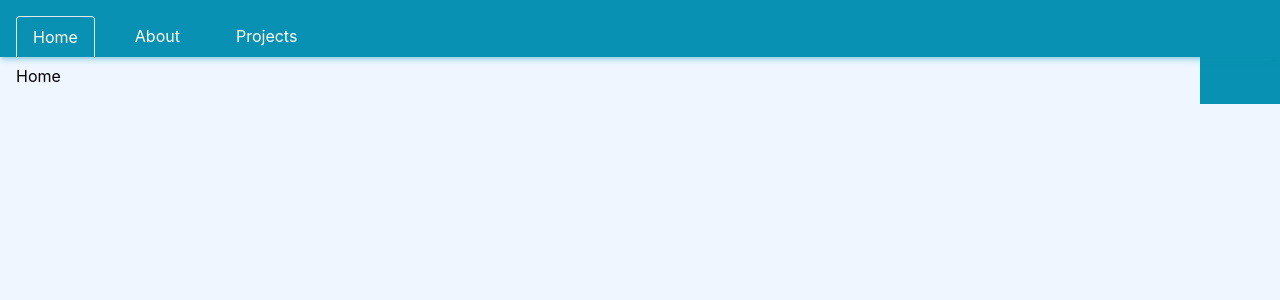
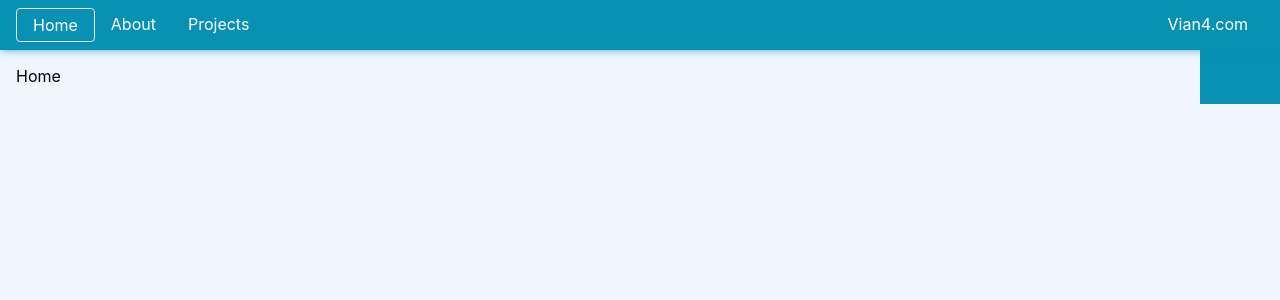
Before and after one commit to VianPatel/vian4.com, a React (Create React App) app: page / in a window 1280 px wide. Shown: the top 300 px of the page. Built offline with nearby package versions, Linux system fonts and the light colour scheme.

Commit message:
use pill style for navbar

```diff
--- a/src/Layout.js
+++ b/src/Layout.js
@@ -7,20 +7,13 @@ export default function App() {
   //selected class is class="rounded-t-lg overflow-hidden border-t border-l border-r p-4"
   return (
     <>
-      <nav class="pt-4 pl-4 pr-4 shadow-md shadow-cyan-600/30 absolute min-w-full bg-cyan-600">
-        <ul class="flex">
-          <li class="mr-6">
-            <SelectorLink selectedLocation={location} to="/" class="text-white inline-block py-2 px-4" classSelected="text-white inline-block py-2 px-4 border-l border-t border-r rounded-t">Home</SelectorLink>
-          </li>
-          <li class="mr-6">
-            <SelectorLink selectedLocation={location} to="/about" class="text-white inline-block py-2 px-4" classSelected="text-white inline-block py-2 px-4 border-l border-t border-r rounded-t">About</SelectorLink>
-          </li>
-          <li class="mr-6">
-            <SelectorLink selectedLocation={location} to="/projects" class="text-white inline-block py-2 px-4" classSelected="text-white inline-block py-2 px-4 border-l border-t border-r rounded-t">Projects</SelectorLink>
-          </li>
-        </ul>
+      <nav class="px-4 py-2 flex shadow-md shadow-cyan-600/30 fixed min-w-full bg-cyan-600">
+        <SelectorLink selectedLocation={location} to="/" class="text-white px-4 py-1" classSelected="text-white inline-block px-4 py-1 border rounded">Home</SelectorLink>
+        <SelectorLink selectedLocation={location} to="/about" class="text-white inline-block px-4 py-1" classSelected="text-white inline-block px-4 py-1 border rounded">About</SelectorLink>
+        <SelectorLink selectedLocation={location} to="/projects" class="text-white inline-block px-4 py-1" classSelected="text-white inline-block px-4 py-1 border rounded">Projects</SelectorLink>
+        <div class="flex-grow"/>
+        <p class="text-white px-4 py-1">Vian4.com</p>
       </nav>
-
 
       {/*
       <div class="pt-4"></div>
```
